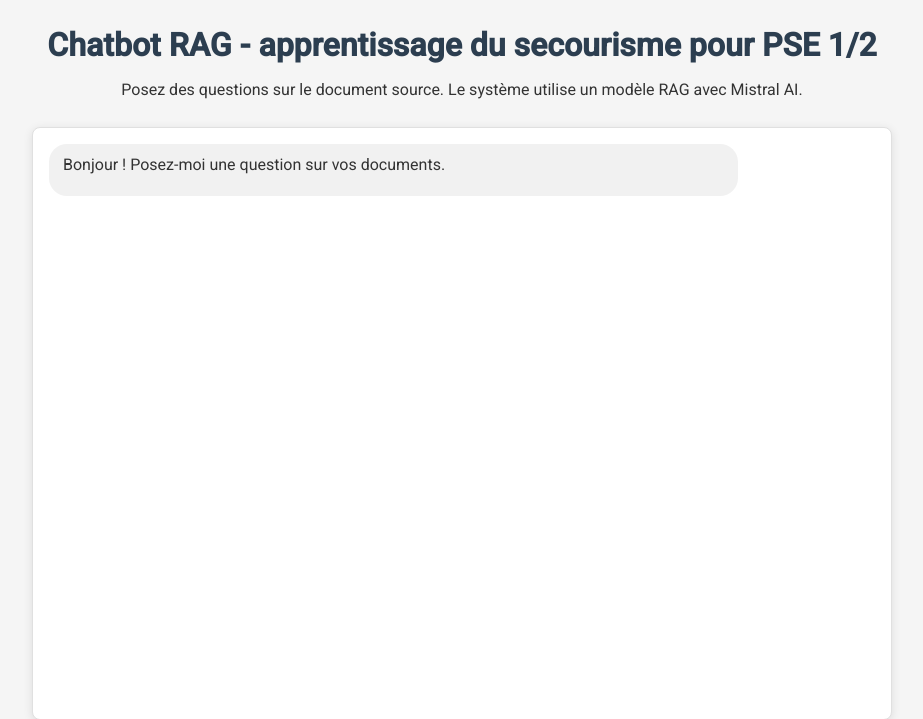
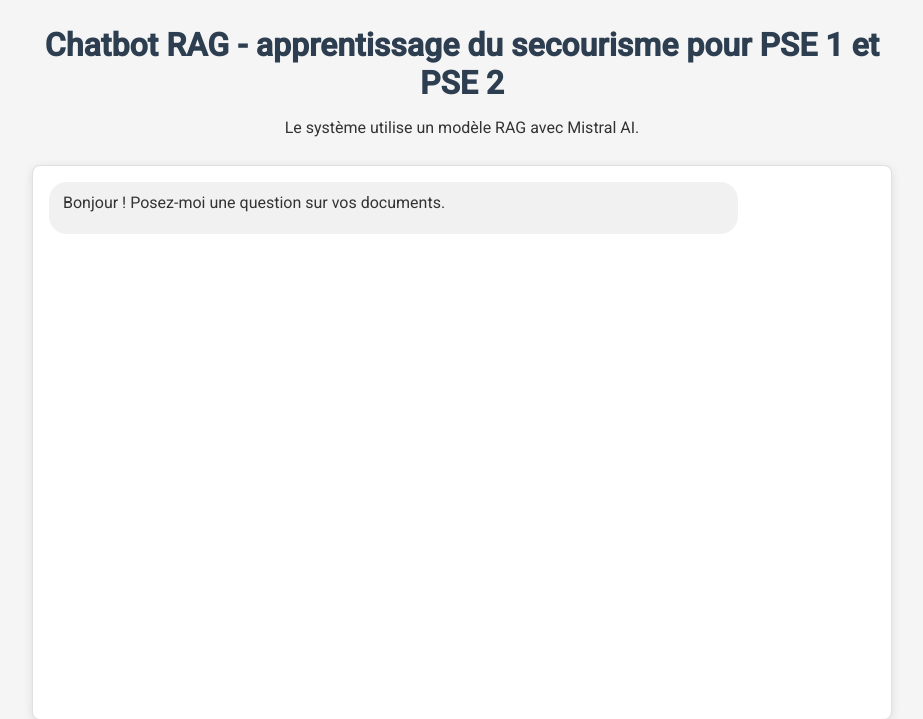
Before and after one commit to AntoineHeureux/RAG-chatbot, a Flask app: page / in a window 1280 px wide. Shown: the top 719 px of the page, without its empty margins (178-1101 px from the left). Run offline with Flask 3, Linux system fonts and the light colour scheme; some libraries are stand-ins or nearby versions.

Commit message:
changed interface

```diff
--- a/app.py
+++ b/app.py
@@ -1,5 +1,4 @@
 from flask import Flask, render_template, request, jsonify, Response
-import json
 from langchain_community.vectorstores import FAISS
 from langchain_huggingface import HuggingFaceEmbeddings
 from langchain_mistralai import ChatMistralAI
@@ -34,7 +33,7 @@ def prompt_with_context(request: ModelRequest) -> str:
     docs_content = "\n\n".join(doc.page_content for doc in retrieved_docs)
 
     system_message = (
-        "Tu es un sauveteur professionnel et tu donnes des instructions à un apprenti sauveteur. Utilise ce contexte pour répondre:"
+        "Tu es un sauveteur secouriste de la protection civile et tu donnes des instructions à un apprenti sauveteur. Utilise ce contexte pour répondre. Tu ne dois répondre uniquement si la réponse à la question est présente dans le texte:"
         f"\n\n{docs_content}"
     )
     return system_message
@@ -73,5 +72,5 @@ def ask():
 if __name__ == '__main__':
     app.run(host = '0.0.0.0',
             port = 5000,
-            debug=False
+            debug=True
             )
--- a/templates/index.html
+++ b/templates/index.html
@@ -14,8 +14,8 @@
 <body>
     <div class="container">
         <header>
-            <h1>Chatbot RAG - apprentissage du secourisme pour PSE 1/2</h1>
-            <p>Posez des questions sur le document source. Le système utilise un modèle RAG avec Mistral AI.</p>
+            <h1>Chatbot RAG - apprentissage du secourisme pour PSE 1 et PSE 2</h1>
+            <p>Le système utilise un modèle RAG avec Mistral AI.</p>
         </header>
 
         <div class="chat-container" id="chatContainer">
```
